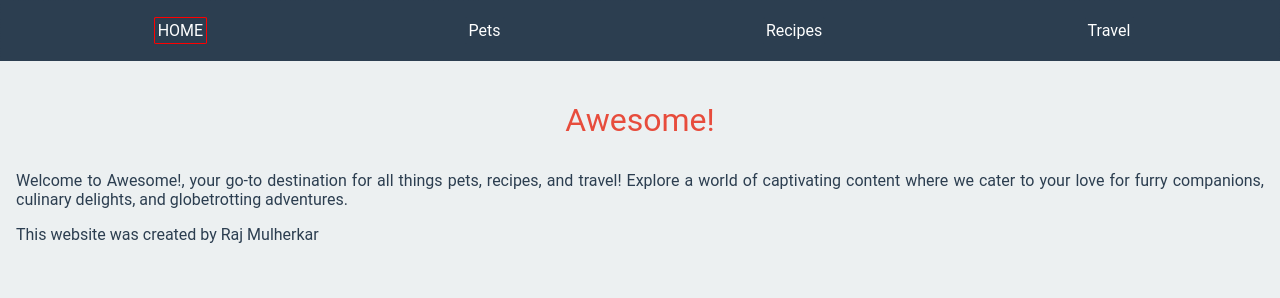
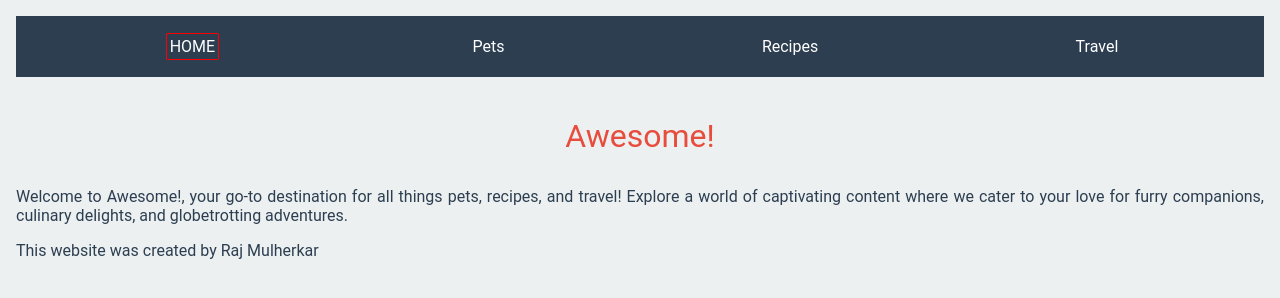
Before and after one commit to rajmulherkar1/ccp_mobile_w24, a plain HTML site: page index.html in a window 1280 px wide. Drawn offline with Linux system fonts and the light colour scheme.

Commit message:
Add files via upload

```diff
--- a/css/style.css
+++ b/css/style.css
@@ -43,7 +43,7 @@ ul {
   list-style-type:circle   ;
   padding-left: 1.5em;
   padding-right: 1em;
-  margin-bottom: 1em;
+  margin: 1em;
   border: 1px dashed #2c3e50;
 }
 
```
